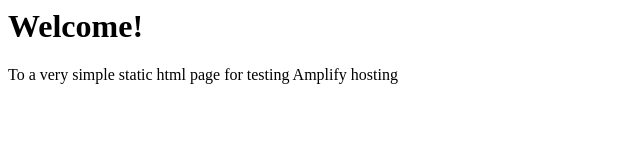
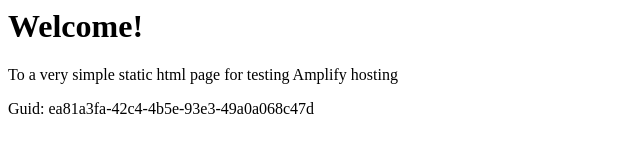
Before and after one commit to aws-aemilia-sfo/Github-PR-Commit-Integration-Test-DoNotTouch-v1-prod-us-west-1, a website: page src/index.html in a window 1280 px wide. Shown: the whole page, without its empty margins (0-640 px from the left). Drawn offline with Linux system fonts and the light colour scheme.

Commit message:
commit from integ tests

```diff
--- a/src/index.html
+++ b/src/index.html
@@ -1,3 +1,5 @@
+
+
 <html lang="en">
 
 <head>
@@ -10,6 +12,6 @@
 <body>
     <h1>Welcome!</h1>
     <p>To a very simple static html page for testing Amplify hosting</p>
-</body>
+    <p>Guid: ea81a3fa-42c4-4b5e-93e3-49a0a068c47d</p></body>
 
 </html>
```
